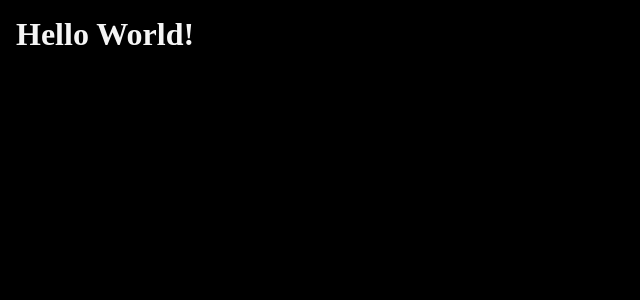
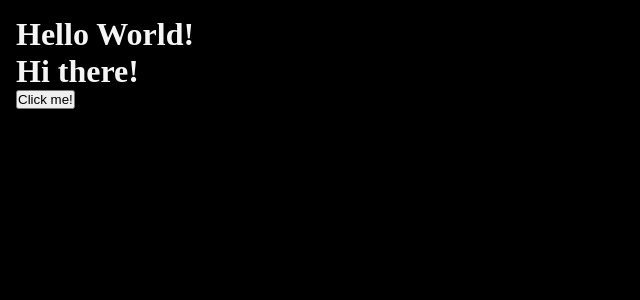
Before and after one commit to robbyrenz/random-element-facts, a React (Create React App) app: page / in a window 1280 px wide. Shown: the top 300 px of the page, without its empty margins (0-640 px from the left). Built offline with nearby package versions, Linux system fonts and the light colour scheme.

Commit message:
add component that lets user change the background color

```diff
--- a/src/App.js
+++ b/src/App.js
@@ -1,9 +1,12 @@
 import React from "react"
+
+import ElementContainer from "./components/ElementContainer"
 
 function App() {
 	return (
 		<div>
 			<h1>Hello World!</h1>
+			<ElementContainer greetings={"Hi there!"}/>
 		</div>
 	)
 }
--- /dev/null
+++ b/src/components/ElementContainer.js
@@ -0,0 +1,33 @@
+import React from "react"
+
+class ElementContainer extends React.Component {
+    constructor(props) {
+        super(props)
+        this.state = {
+            elements: null // put in the elements.json file here in state
+        }
+        this.handleClick = this.handleClick.bind(this)
+    }
+
+    handleClick() {
+        if (document.body.style.backgroundColor === "white") {
+            document.body.style.backgroundColor = "black"
+            document.body.style.color = "white"
+        }
+        else {
+            document.body.style.backgroundColor = "white"
+            document.body.style.color = "black"
+        }
+    }
+
+    render() {
+        return (
+            <div>
+                <h1>{this.props.greetings}</h1>
+                <button onClick={this.handleClick}>Click me!</button>
+            </div>
+        )
+    }
+}
+
+export default ElementContainer
```
